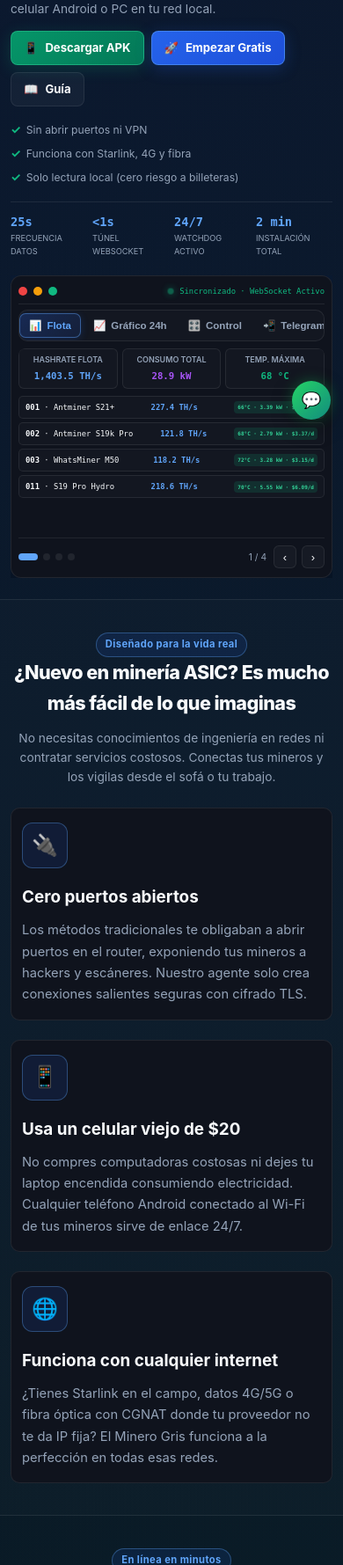
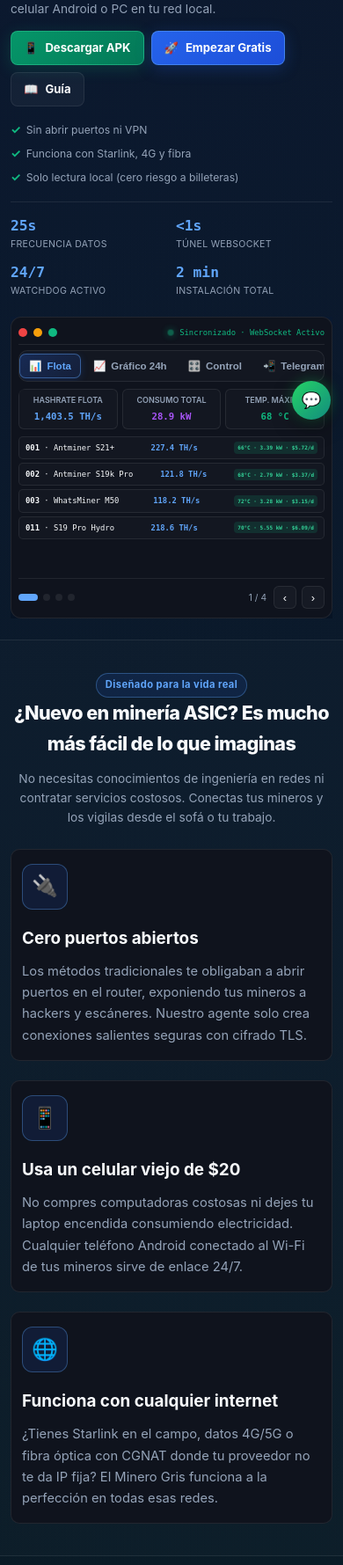
Before and after one commit to elminerogris/antminer-panel, a Flask app: page / in a window 390 px wide. Shown: the part 353-2132 px from the top of the page at 88% size. Run offline with Flask 3, Linux system fonts and the light colour scheme; some libraries are stand-ins or nearby versions.

Commit message:
fix: eliminar auto-scroll hacia arriba de carrusel, pausar con IntersectionObserver y mejorar layout movil

```diff
--- a/templates/landing.html
+++ b/templates/landing.html
@@ -90,9 +90,6 @@
         * { box-sizing: border-box; margin: 0; padding: 0; }
         html {
             scroll-behavior: smooth;
-            overflow-x: hidden;
-            width: 100%;
-            max-width: 100vw;
         }
         body {
             font-family: -apple-system, BlinkMacSystemFont, "Segoe UI", Roboto, Inter, sans-serif;
@@ -104,7 +101,7 @@
             min-height: 100vh;
             overflow-x: hidden;
             width: 100%;
-            max-width: 100vw;
+            position: relative;
         }
         a { text-decoration: none; color: inherit; }
         .container { max-width: 1180px; margin: 0 auto; padding: 0 20px; }
@@ -747,9 +744,9 @@
                 flex: 0 0 auto;
             }
             .hero-checks { display: flex; flex-direction: row; flex-wrap: wrap; gap: 6px 12px; font-size: 0.76em; margin-bottom: 16px; }
-            .hero-metrics { grid-template-columns: repeat(4, 1fr); gap: 6px; padding-top: 12px; }
-            .hm-val { font-size: 1.05em; }
-            .hm-lbl { font-size: 0.58em; letter-spacing: 0; }
+            .hero-metrics { grid-template-columns: repeat(2, 1fr); gap: 10px; padding-top: 14px; }
+            .hm-val { font-size: 1.25em; }
+            .hm-lbl { font-size: 0.66em; letter-spacing: 0.3px; }
 
             /* Top Bar & Navbar */
             .top-bar { font-size: 0.72em; padding: 6px 8px; gap: 6px; line-height: 1.35; }
@@ -866,7 +863,7 @@
             .cta-banner h2 { font-size: clamp(1.35rem, 5vw, 1.75rem); }
             .cta-banner p { font-size: 0.88em; }
             .cta-banner div[style*="display:flex"] { flex-direction: column; gap: 10px; width: 100%; }
-            .cta-banner .btn { width: 100%; justify-content: center; }
+            .cta-banner .btn { width: 100%; justify-content: center; padding: 11px 18px !important; font-size: 0.90em !important; }
 
             /* Hardware & Badges */
             .hardware-brands { gap: 6px; margin-top: 18px; }
@@ -1621,12 +1618,15 @@
             const tab = document.getElementById(`mkTab${i}`);
             if (tab) {
                 tab.classList.toggle('active', i === slideActualShowcase);
-                if (i === slideActualShowcase && typeof tab.scrollIntoView === 'function') {
-                    try {
-                        tab.scrollIntoView({ behavior: 'smooth', block: 'nearest', inline: 'center' });
-                    } catch(e) {}
-                }
             }
+        }
+
+        // Scroll horizontal seguro DENTRO del contenedor de pestañas (NUNCA mueve la página)
+        const tabsBar = document.querySelector('.mk-nav-tabs');
+        const activeTab = document.getElementById(`mkTab${slideActualShowcase}`);
+        if (tabsBar && activeTab && tabsBar.scrollWidth > tabsBar.clientWidth) {
+            const offset = activeTab.offsetLeft - (tabsBar.clientWidth / 2) + (activeTab.clientWidth / 2);
+            tabsBar.scrollTo({ left: Math.max(0, offset), behavior: 'smooth' });
         }
 
         const dotsWrap = document.getElementById('mkDots');
@@ -1662,7 +1662,10 @@
     }
 
     function detenerAutoSlide() {
-        if (timerShowcase) clearInterval(timerShowcase);
+        if (timerShowcase) {
+            clearInterval(timerShowcase);
+            timerShowcase = null;
+        }
     }
 
     // Touch Swipe para Celular
@@ -1690,13 +1693,28 @@
     }
 
     document.addEventListener('DOMContentLoaded', function() {
-        iniciarAutoSlide();
         configurarSwipeMovil();
 
         const mockup = document.getElementById('showcaseMockup');
         if (mockup) {
             mockup.addEventListener('mouseenter', detenerAutoSlide);
             mockup.addEventListener('mouseleave', iniciarAutoSlide);
+
+            // Pausar automáticamente el carrusel si el usuario baja a leer el resto de la página
+            if ('IntersectionObserver' in window) {
+                const observer = new IntersectionObserver((entries) => {
+                    entries.forEach(entry => {
+                        if (entry.isIntersecting) {
+                            iniciarAutoSlide();
+                        } else {
+                            detenerAutoSlide();
+                        }
+                    });
+                }, { threshold: 0.1 });
+                observer.observe(mockup);
+            } else {
+                iniciarAutoSlide();
+            }
         }
     });
     </script>
```
